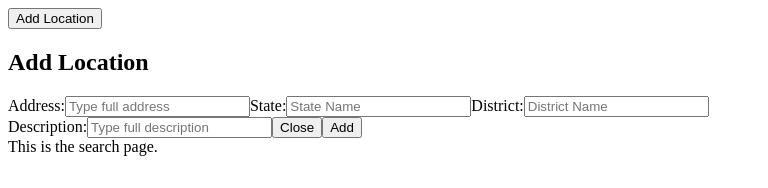
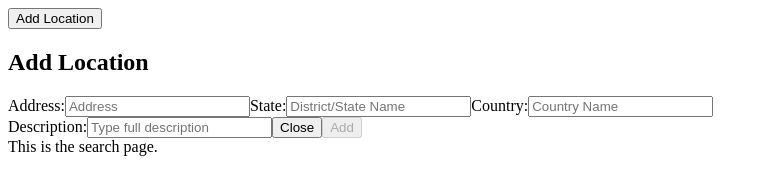
Before and after one commit to Re-Dye/Trek-Diaries, a Next.js app in the folder front-end/: page /search in a window 1280 px wide. Both pictures are taken after a click on the button "Add Location". Shown: the top 188 px of the page, without its empty margins (0-768 px from the left). Built offline with nearby package versions, Linux system fonts and the light colour scheme; no server answers; what mongodb-data-api would draw is missing.

Commit message:
added react to add location modal

```diff
--- /dev/null
+++ b/front-end/src/app/search/components/modal/AddLocation.tsx
@@ -0,0 +1,105 @@
+"use client"
+import React, { useState, useEffect } from "react";
+import modalStyles from "../../page.module.css";
+
+export default function AddLocation() {
+  const [show, setShow] = useState(false);
+  const [address, setAddress] = useState("");
+  const [state, setState] = useState("")
+  const [country, setCountry] = useState("")
+  const [description, setDescription] = useState("")
+  const disable = useDisable(address, state, country, description)
+
+  const toggleModal = () => {
+    setShow((prev) => !prev);
+  };
+
+  const handleAddLocation = async(e: React.MouseEvent) => {
+    e.preventDefault()
+    try{
+
+    }catch(error){
+      console.log(error)
+      alert(error)
+    }
+  }
+
+  return (
+    <>
+      <button onClick={toggleModal} className="css_modal">
+        Add Location
+      </button>
+
+      {show && (
+        <div className="modal">
+          <div className="overlay">
+            <div className="modal-content">
+              <h2>Add Location</h2>
+              <form>
+                <div className="add">
+                  <label htmlFor="address">Address:</label>
+                  <input
+                    id='address'
+                    placeholder="Address"
+                    className={modalStyles.inputBx}
+                    type="text"
+                    value={ address }
+                    onChange={ (e) => setAddress(e.target.value) }
+                  />
+
+                  <label htmlFor="state">State:</label>
+                  <input
+                    id="state"
+                    placeholder="District/State Name"
+                    className={modalStyles.inputBx}
+                    type="text"
+                    value={ state }
+                    onChange={ (e) => setState(e.target.value) }
+                  />
+
+                  <label htmlFor="country">Country:</label>
+                  <input
+                    id="country"
+                    placeholder="Country Name"
+                    className={modalStyles.inputBx}
+                    type="text"
+                    value={ country }
+                    onChange={ (e) => setCountry(e.target.value) }
+                  />
+                </div>
+
+                <label htmlFor="description">Description:</label>
+                <input
+                  id="description"
+                  value={ description }
+                  onChange={ (e) => setDescription(e.target.value) }
+                  placeholder="Type full description"
+                  className={modalStyles.inputBx}
+                  type="text"
+                />
+                <button onClick={ toggleModal }>Close</button>
+                <button onClick={ handleAddLocation } disabled={ disable }>Add</button>
+              </form>
+            </div>
+          </div>
+        </div>
+      )}
+    </>
+  );
+}
+
+
+function useDisable(address: string, state: string, country: string, description: string) {
+  const [disable, setDisable] = useState(false)
+
+  useEffect(() => {
+    /* if all inputs empty */
+    if(address.length === 0 || state.length === 0 || country.length === 0 || description.length === 0) {
+      setDisable(true)
+    }else{
+      setDisable(false)
+    }
+  }, [address, state, country, description])
+
+  return disable
+}
--- a/front-end/src/app/search/components/modal/modal.tsx
+++ /dev/null
@@ -1,62 +0,0 @@
-import React, { useState } from "react";
-import { text } from "stream/consumers";
-import modalStyles from "../../page.module.css";
-
-export default function Modal() {
-  const [modal, setModal] = useState(false);
-
-  const toggleModal = () => {
-    setModal((prev) => !prev);
-  };
-
-  return (
-    <>
-      <button onClick={toggleModal} className="css_modal">
-        Add Location
-      </button>
-
-      {modal && (
-        <div className="modal">
-          <div className="overlay">
-            <div className="modal-content">
-              <h2>Add Location</h2>
-              <form>
-                <div className="add">
-                  <label htmlFor="address">Address:</label>
-                  <input
-                    placeholder="Type full address"
-                    className={modalStyles.inputBx}
-                    type="text"
-                  />
-
-                  <label htmlFor="state">State:</label>
-                  <input
-                    placeholder="State Name"
-                    className={modalStyles.inputBx}
-                    type="text"
-                  />
-
-                  <label htmlFor="District">District:</label>
-                  <input
-                    placeholder="District Name"
-                    className={modalStyles.inputBx}
-                    type="text"
-                  />
-                </div>
-
-                <label htmlFor="description">Description:</label>
-                <input
-                  placeholder="Type full description"
-                  className={modalStyles.inputBx}
-                  type="text"
-                />
-                <button onClick={toggleModal}>Close</button>
-                <button>Add</button>
-              </form>
-            </div>
-          </div>
-        </div>
-      )}
-    </>
-  );
-}
--- a/front-end/src/app/search/page.tsx
+++ b/front-end/src/app/search/page.tsx
@@ -2,7 +2,7 @@
 
 import { useSearchParams } from "next/navigation"
 
-import Modal from "./components/modal/modal";
+import AddLocation from "./components/modal/AddLocation";
 
 import { Suspense, useEffect } from 'react'
 
@@ -34,11 +34,11 @@ export default function SearchPage() {
 
     return (
         <div>
-            <Modal />
+            <AddLocation />
             This is the search page.
-            {/* <Suspense fallback={<Loading />}>
+            <Suspense fallback={<Loading />}>
 
-            </Suspense> */}
+            </Suspense>
         </div>
     )
 }
```
